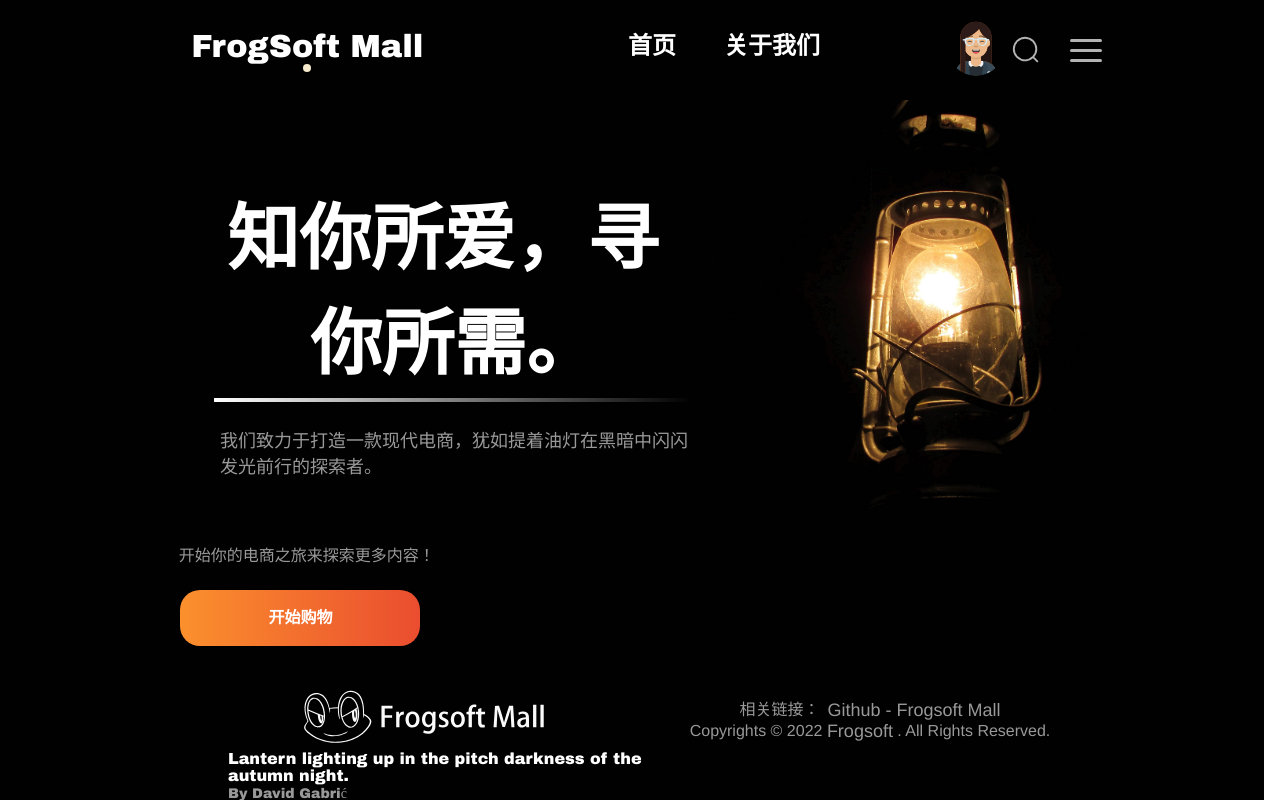
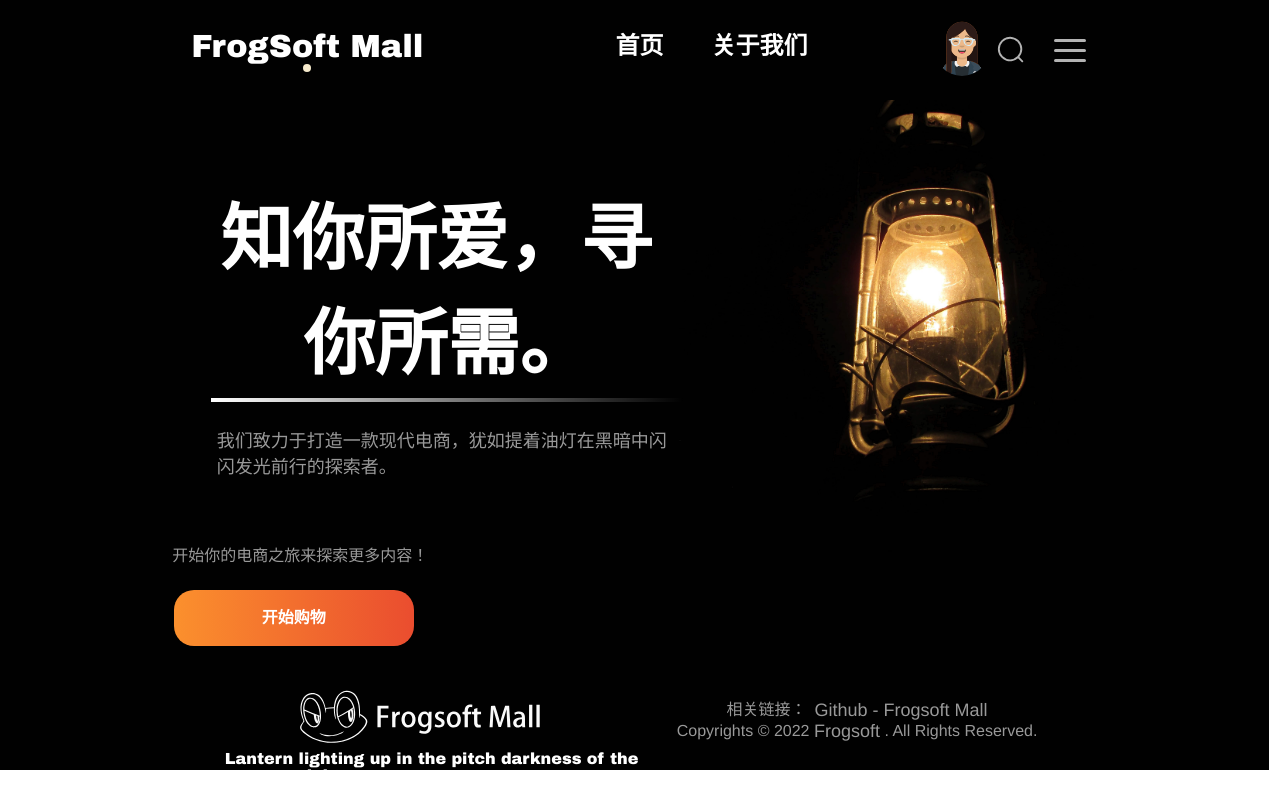
Before and after one commit to frog-software/frogsoft-mall, a Vue app in the folder frontend/: page / in a window 1280 px wide. Built offline with nearby package versions, Linux system fonts and the light colour scheme.

Commit message:
fix(frontend): fix white margin

```diff
--- a/frontend/src/App.vue
+++ b/frontend/src/App.vue
@@ -1,8 +1,7 @@
 <script setup>
 import Header from "./components/Header.vue";
 import Footer from "./components/Footer.vue";
-import Main from "./views/Main.vue";
-import Homepage from "./views/Homepage.vue";
+
 </script>
 
 <template>
@@ -30,11 +29,10 @@ import Homepage from "./views/Homepage.vue";
   -moz-osx-font-smoothing: grayscale;
   text-align: center;
   color: #2c3e50;
-  /*margin-top: 60px;*/
 }
 
 .root {
-  width: 100%;
+  width: calc(99vw + 2px);
   margin-left: -8px;
   /*background: radial-gradient(circle at center, #2d2c2b, #1c1d20);*/
   background: #010101;
@@ -42,7 +40,8 @@ import Homepage from "./views/Homepage.vue";
 
 .container {
   margin: -8px -16px -48px -8px;
-  height: 100vh;
+  width: 100%;
+  /*height: 100vh;*/
 }
 
 
```
